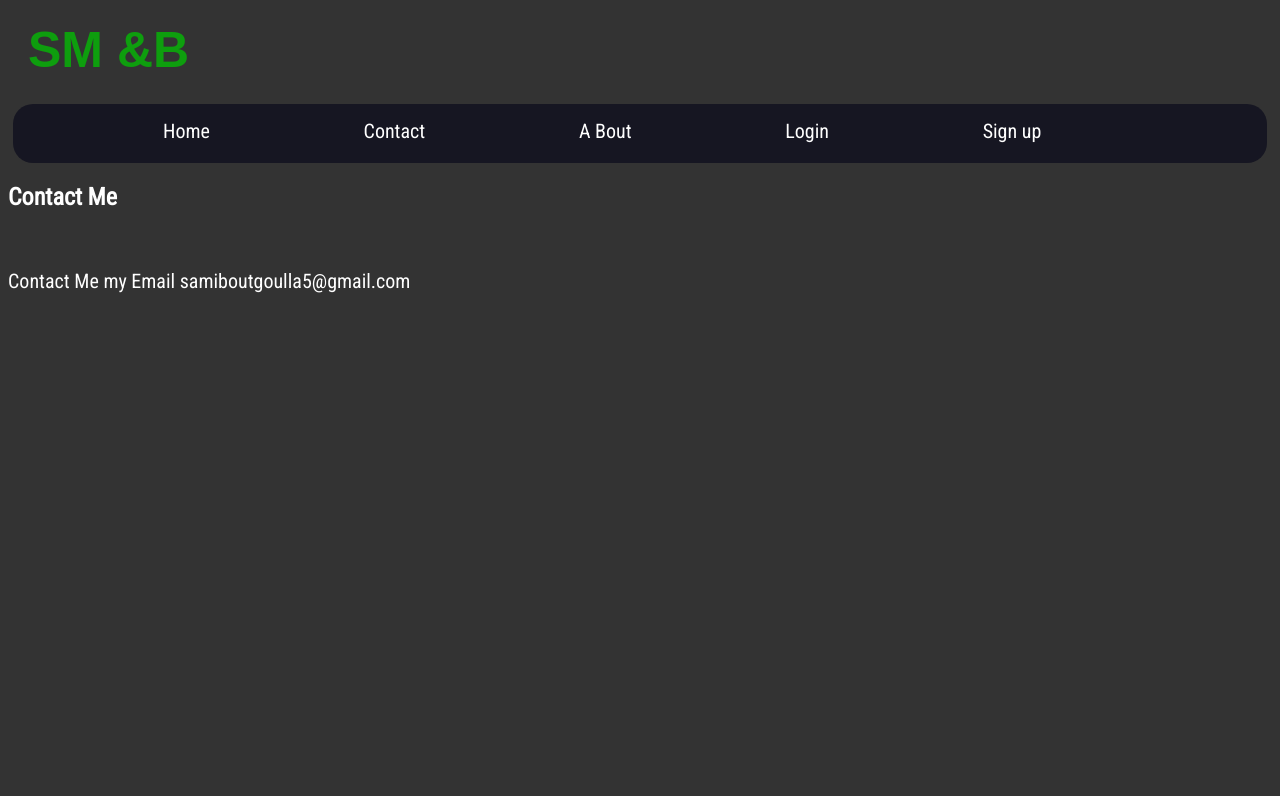
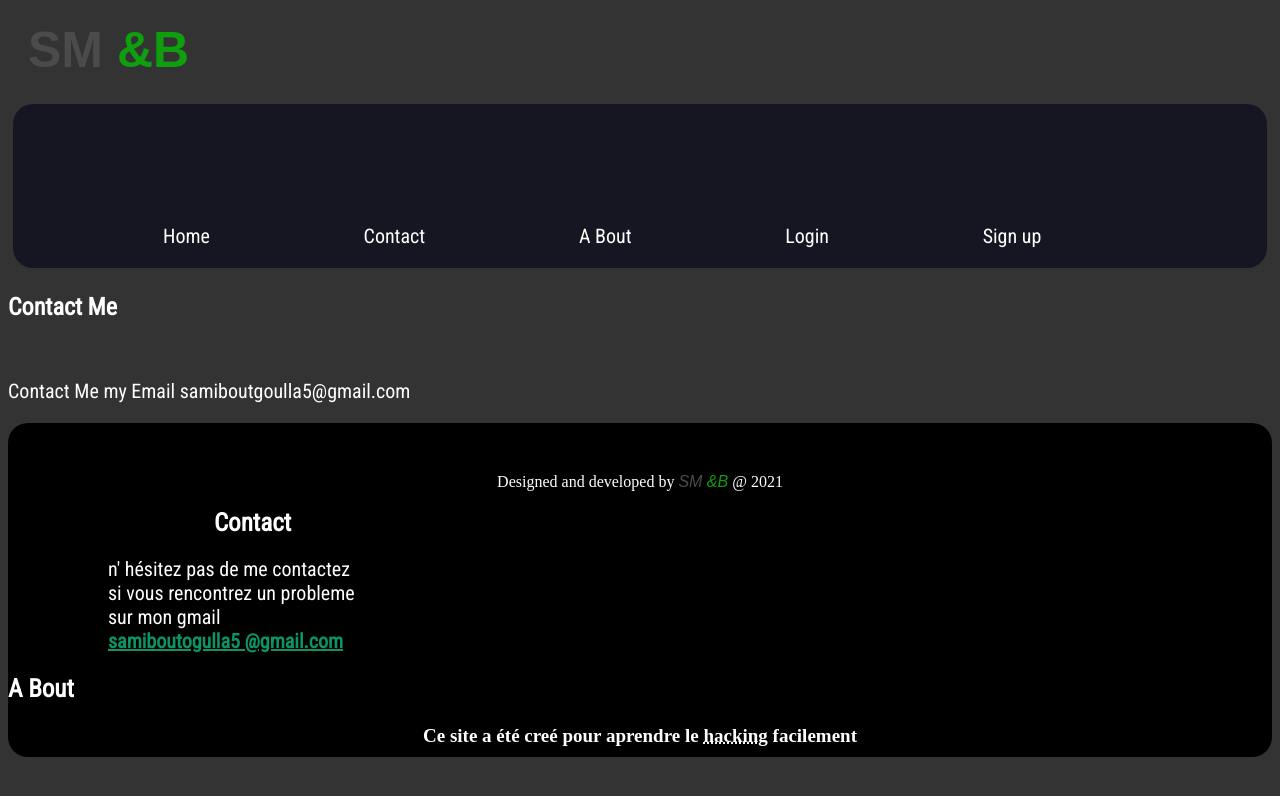
Before and after one commit to samiboutgoulla/monpremiersiteweb, a plain HTML site: page contact.html in a window 1280 px wide. Drawn offline with Linux system fonts and the light colour scheme.

Commit message:
no thing

```diff
--- a/contact.css
+++ b/contact.css
@@ -10,7 +10,7 @@ nav a
 
  }
  h1 a {
-    color:  rgb(14, 158, 14);
+    color:  rgb(75, 75, 75);
      text-decoration:none ;
      margin-left: 25px;
      font-family:'Ethnocentric',sans-serif;
@@ -19,15 +19,15 @@ nav a
      margin-top: 20px;
 
  }
-header{
+ header{
     background: rgb(22, 22, 34);
     margin-top:25px;
     margin-left: 5px;
     margin-right: 5px;
 
-    margin-bottom: 20px;
+    margin-bottom: 25px;
     border-radius: 20px;
-    padding-top: 15px;
+    padding-top: 120px;
     padding-bottom: 20px;
     font-family: 'Roboto Condensed', sans-serif;
 }
@@ -54,3 +54,64 @@ p {
 
 
 }
+  h1 span {
+      color: rgb(14, 158, 14);
+      font-family:'Ethnocentric',sans-serif;
+      font-size: 50px;
+
+
+
+  }
+  footer {
+    min-height: 200px;
+    flex-direction: column;
+    padding-top: 50px;
+    padding-bottom: 10px;
+    background: black;
+    color: white;
+  text-align: center;
+  border-radius: 20px;
+}
+strong {
+    font-size: 20px;
+}
+footer i span {
+    color: rgb(14, 158, 14);
+    font-family:'Ethnocentric',sans-serif;
+    cursor: pointer;
+
+
+}
+footer i {
+    color: rgb(75, 75, 75);
+    font-family: 'Ethnocentric',sans-serif;
+    cursor: pointer;
+}
+footer p {
+    margin-left: 100px;
+
+    font-family: 'Roboto Condensed', sans-serif;
+}
+footer h1 {
+
+    margin-right: 775px;
+
+    font-size: 25px;
+    font-family: 'Roboto Condensed', sans-serif;
+}
+footer ins {
+    color: rgb(10, 149, 103);
+    cursor: pointer;
+}
+footer h2 {
+    font-size: 25px;
+
+}
+
+footer p abbr {
+    text-decoration: none;
+}
+footer p1 {
+    font-size: 19px;
+
+}
--- a/contact.html
+++ b/contact.html
@@ -8,7 +8,11 @@
     <link rel="stylesheet" href="contact.css">
 </head>
 <body>
-    <h1 ><a href="index.html">SM<span> &B</span></a> </h1>
+
+    <h1><a href="index.html">SM</a><span> &B</span> </h1>
+
+
+
     <header>
     <nav>
         <a href="index.html" >Home</a>
@@ -24,7 +28,18 @@
       </nav>
       <footer>
 
-      </footer>
+
+        Designed and developed by  <i> SM </i> <i><span>&B</span></i>  @ 2021
+       <h1>Contact</h1>
+        <p>n' hésitez pas de me contactez<br> si vous  rencontrez un probleme <br>sur mon gmail <br>
+          <strong> <ins> samiboutogulla5
+          @gmail.com</ins></p>
+          <h2>A Bout</h2>
+          <p1> Ce site a été creé pour aprendre le <abbr title="En sécurité informatique, un hacker, francisé hackeur ou hackeuse, est un spécialiste d'informatique, qui recherche
+             les moyens de contourner les protections logicielles et matérielles. ">
+             hacking</abbr> facilement</p1>
+
+          </footer>
 
 </body>
 </html>
--- a/main.css
+++ b/main.css
@@ -27,8 +27,8 @@ header{
 
     margin-bottom: 20px;
     border-radius: 20px;
-    padding-top: 15px;
-    padding-bottom: 20px;
+
+
     font-family: 'Roboto Condensed', sans-serif;
 }
 html{
@@ -90,15 +90,21 @@ footer h1 {
 
     font-size: 25px;
     font-family: 'Roboto Condensed', sans-serif;
+    color: white;
 }
 footer ins {
     color: rgb(10, 149, 103);
     cursor: pointer;
 }
 footer h2 {
-    font-size: 25px;
+    color: white;
+    margin-left: 600px;
+    margin-bottom: 200px;
+
 
 }
+
+
 
 footer p abbr {
     text-decoration: none;
```
Also changed, not shown: index.html (+1 -1 lines).
